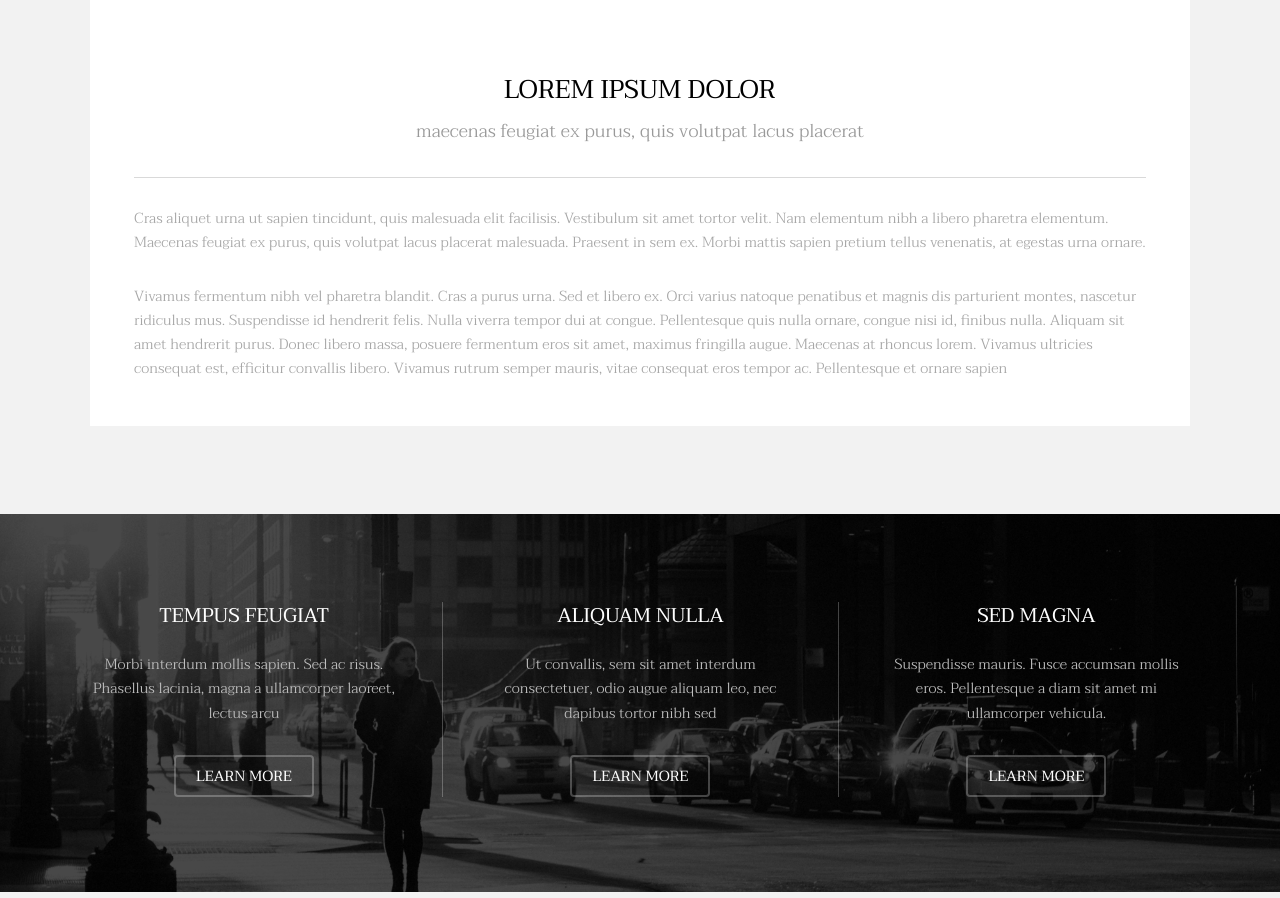
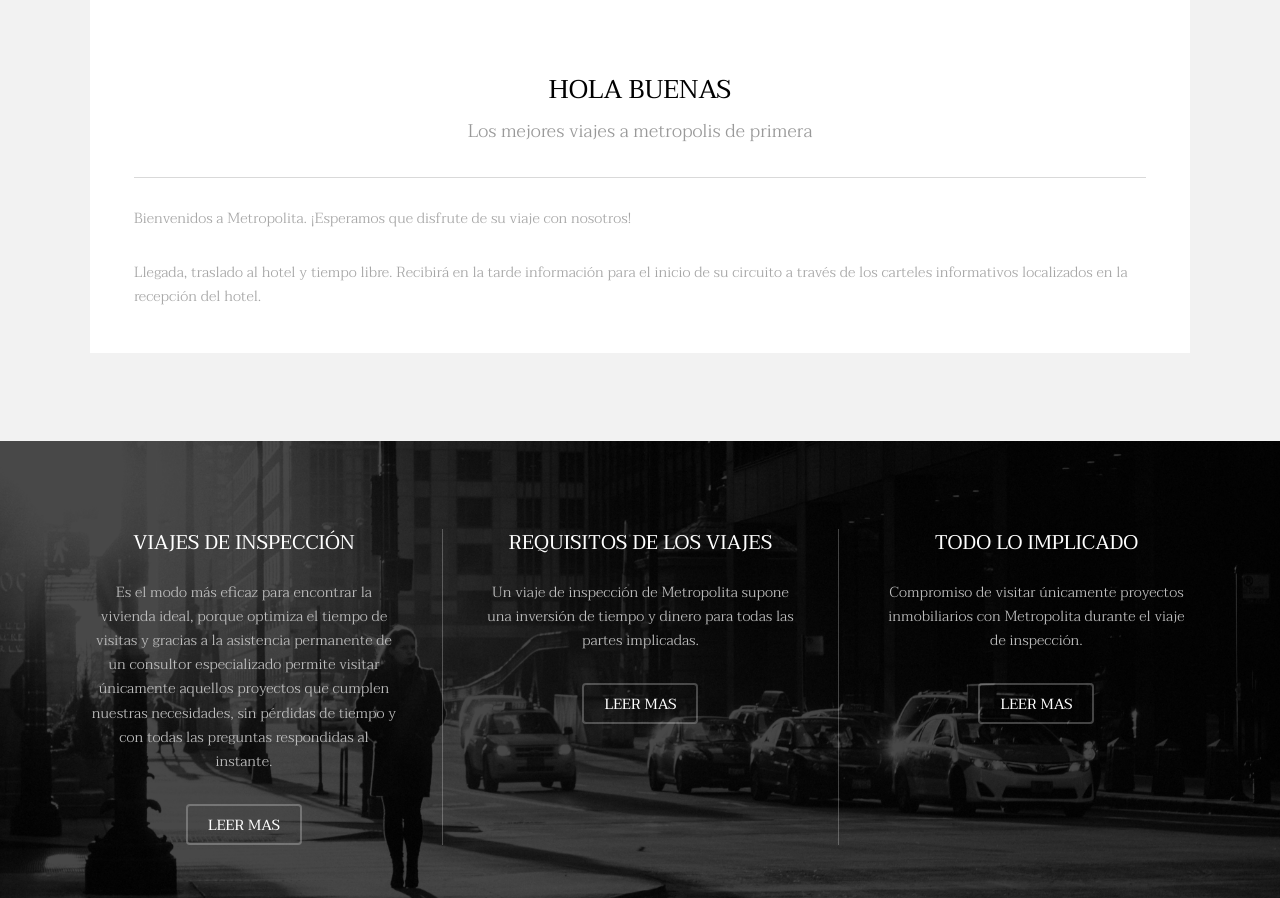
Before and after one commit to brayanvielmaa-cell/REP_04_METROPOLITA, a plain HTML site: page index.html in a window 1280 px wide. Shown: the part 1218-2116 px from the top of the page. Drawn offline with Linux system fonts and the light colour scheme.

Commit message:
reajuste de todos los textos por BRUNO

```diff
--- a/index.html
+++ b/index.html
@@ -52,12 +52,12 @@
 							</div>
 							<div class="content">
 								<header class="align-center">
-									<h2>Lorem ipsum dolor</h2>
-									<p>maecenas feugiat ex purus, quis volutpat lacus placerat</p>
+									<h2>Hola buenas</h2>
+									<p>Los mejores viajes a metropolis de primera</p>
 								</header>
 								<hr />
-								<p> Cras aliquet urna ut sapien tincidunt, quis malesuada elit facilisis. Vestibulum sit amet tortor velit. Nam elementum nibh a libero pharetra elementum. Maecenas feugiat ex purus, quis volutpat lacus placerat malesuada. Praesent in sem ex. Morbi mattis sapien pretium tellus venenatis, at egestas urna ornare.</p>
-								<p>Vivamus fermentum nibh vel pharetra blandit. Cras a purus urna. Sed et libero ex. Orci varius natoque penatibus et magnis dis parturient montes, nascetur ridiculus mus. Suspendisse id hendrerit felis. Nulla viverra tempor dui at congue. Pellentesque quis nulla ornare, congue nisi id, finibus nulla. Aliquam sit amet hendrerit purus. Donec libero massa, posuere fermentum eros sit amet, maximus fringilla augue. Maecenas at rhoncus lorem. Vivamus ultricies consequat est, efficitur convallis libero. Vivamus rutrum semper mauris, vitae consequat eros tempor ac. Pellentesque et ornare sapien</p>
+								<p> Bienvenidos a Metropolita. ¡Esperamos que disfrute de su viaje con nosotros!</p>
+								<p> Llegada, traslado al hotel y tiempo libre. Recibirá en la tarde información para el inicio de su circuito a través de los carteles informativos localizados en la recepción del hotel.</p>
 							</div>
 						</div>
 					</div>
@@ -70,29 +70,29 @@
 					<div id="flexgrid">
 						<div>
 							<header>
-								<h3>Tempus Feugiat</h3>
+								<h3>VIAJES DE INSPECCIÓN</h3>
 							</header>
-							<p>Morbi interdum mollis sapien. Sed ac risus. Phasellus lacinia, magna a ullamcorper laoreet, lectus arcu</p>
+							<p> Es el modo más eficaz para encontrar la vivienda ideal, porque optimiza el tiempo de visitas y gracias a la asistencia permanente de un consultor especializado permite visitar únicamente aquellos proyectos que cumplen nuestras necesidades, sin pérdidas de tiempo y con todas las preguntas respondidas al instante.</p>
 							<ul class="actions">
-								<li><a href="#" class="button alt">Learn More</a></li>
+								<li><a href="#" class="button alt">Leer mas</a></li>
 							</ul>
 						</div>
 						<div>
 							<header>
-								<h3>Aliquam Nulla</h3>
+								<h3>REQUISITOS DE LOS VIAJES</h3>
 							</header>
-							<p>Ut convallis, sem sit amet interdum consectetuer, odio augue aliquam leo, nec dapibus tortor nibh sed </p>
+							<p> Un viaje de inspección de Metropolita supone una inversión de tiempo y dinero para todas las partes implicadas.</p>
 							<ul class="actions">
-								<li><a href="#" class="button alt">Learn More</a></li>
+								<li><a href="#" class="button alt">Leer mas</a></li>
 							</ul>
 						</div>
 						<div>
 							<header>
-								<h3>Sed Magna</h3>
+								<h3>Todo lo implicado</h3>
 							</header>
-							<p>Suspendisse mauris. Fusce accumsan mollis eros. Pellentesque a diam sit amet mi ullamcorper vehicula.</p>
+							<p> Compromiso de visitar únicamente proyectos inmobiliarios con Metropolita durante el viaje de inspección.</p>
 							<ul class="actions">
-								<li><a href="#" class="button alt">Learn More</a></li>
+								<li><a href="#" class="button alt">Leer mas</a></li>
 							</ul>
 						</div>
 					</div>
```
